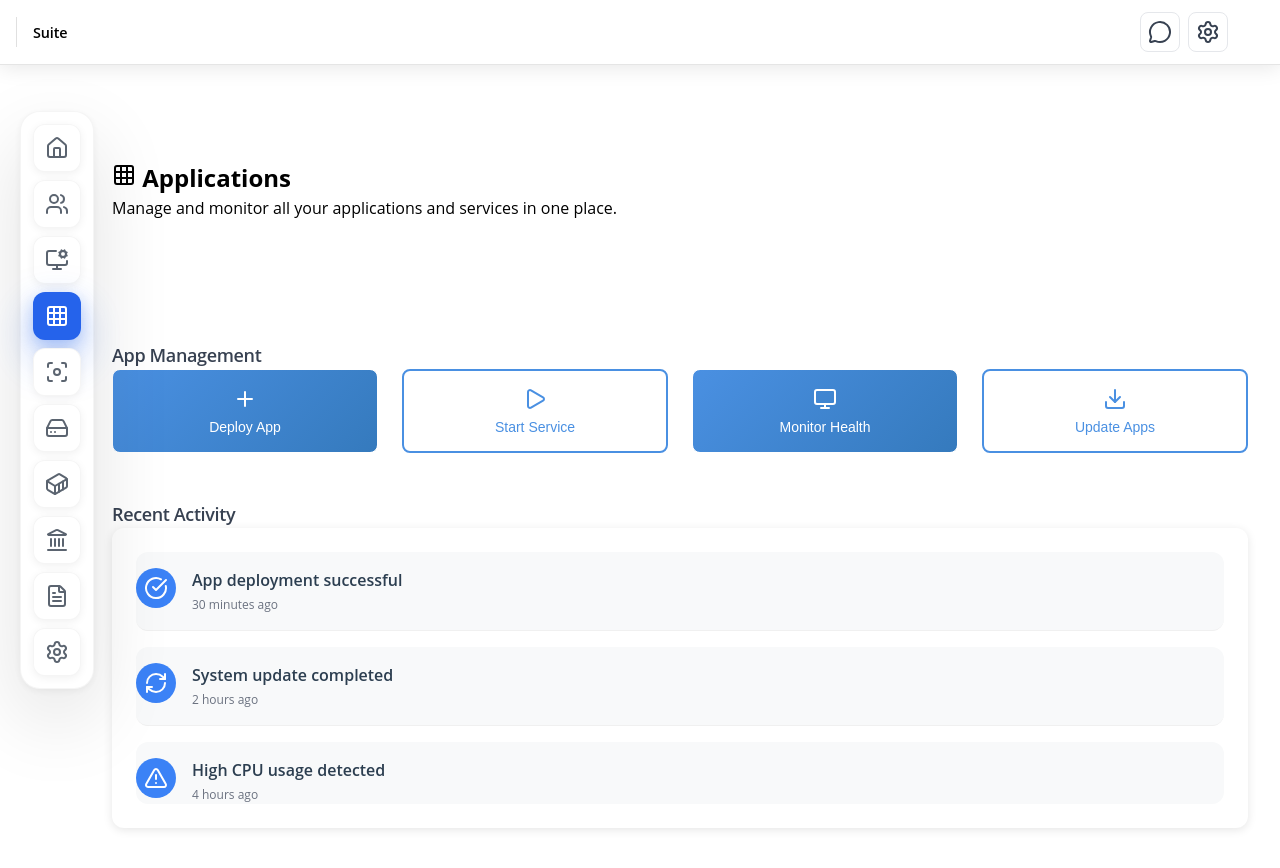
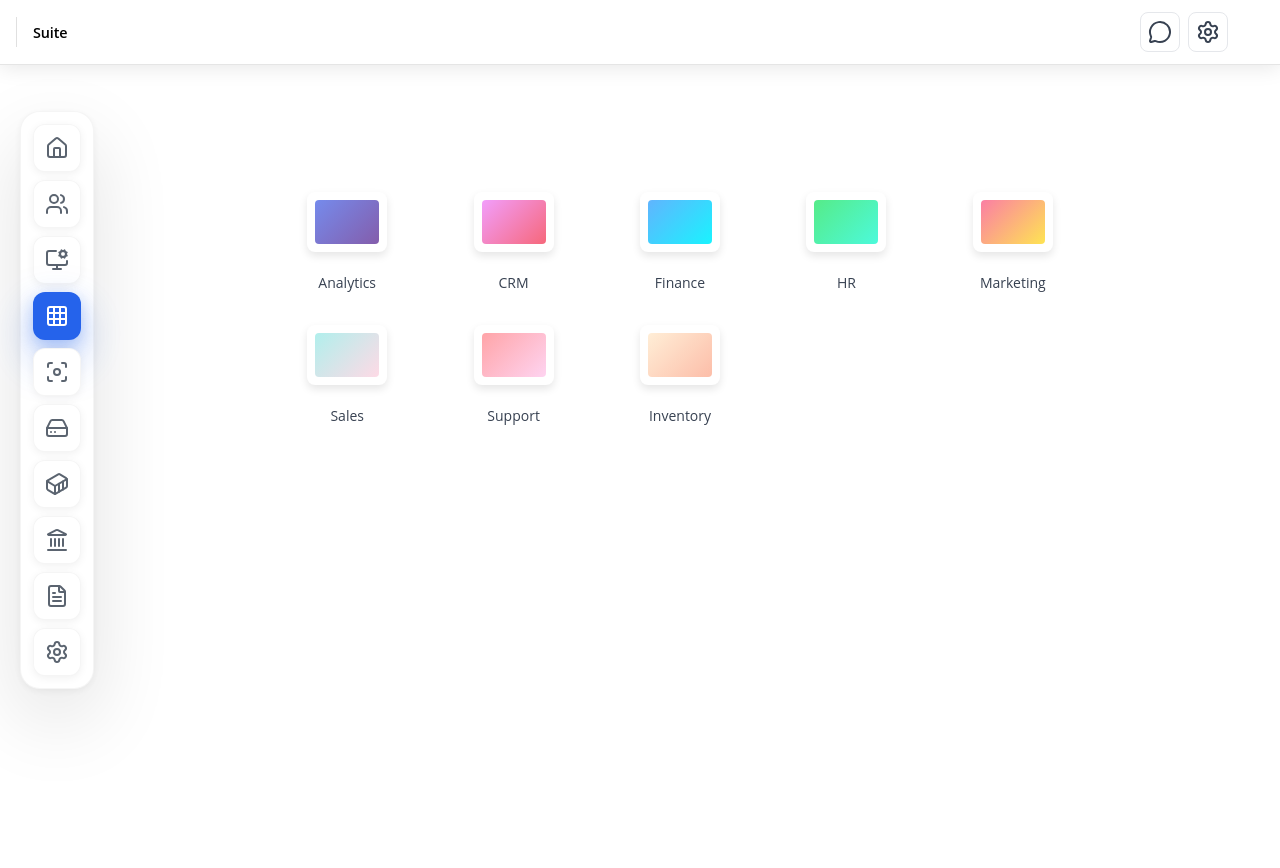
Before and after one commit to infinify-co/INF-suite, a website: page apps.html in a window 1280 px wide. Drawn offline with nearby package versions, Linux system fonts and the light colour scheme.

Commit message:
UI: clean app icons - remove decorative elements (rings, straps, flap, handle) for minimalist design with gradient thumbnails only

```diff
--- a/apps.html
+++ b/apps.html
@@ -86,99 +86,62 @@
     <!-- Main Content -->
     <main class="dashboard-main">
         <div class="dashboard-container">
-            <!-- Page Header -->
-            <section class="page-header">
-                <h1 class="page-title">
-                    <i data-lucide="grid-3x3" class="page-icon"></i>
-                    Applications
-                </h1>
-                <p class="page-description">Manage and monitor all your applications and services in one place.</p>
-            </section>
+            <!-- App Icons Grid -->
+            <section class="apps-grid">
+                <div class="app-icon">
+                    <div class="app-icon-body">
+                        <div class="app-icon-thumbnail analytics-gradient"></div>
+                    </div>
+                    <span class="app-name">Analytics</span>
+                </div>
 
-            <!-- App Stats -->
-            <section class="quick-stats">
-                <div class="stats-grid">
-                    <div class="stat-card">
-                        <div class="stat-content">
-                            <div class="stat-number">47</div>
-                            <div class="stat-label">Total Apps</div>
-                        </div>
+                <div class="app-icon">
+                    <div class="app-icon-body">
+                        <div class="app-icon-thumbnail crm-gradient"></div>
                     </div>
-                    <div class="stat-card">
-                        <div class="stat-content">
-                            <div class="stat-number">42</div>
-                            <div class="stat-label">Running</div>
-                        </div>
+                    <span class="app-name">CRM</span>
+                </div>
+
+                <div class="app-icon">
+                    <div class="app-icon-body">
+                        <div class="app-icon-thumbnail finance-gradient"></div>
                     </div>
-                    <div class="stat-card">
-                        <div class="stat-content">
-                            <div class="stat-number">3</div>
-                            <div class="stat-label">Maintenance</div>
-                        </div>
+                    <span class="app-name">Finance</span>
+                </div>
+
+                <div class="app-icon">
+                    <div class="app-icon-body">
+                        <div class="app-icon-thumbnail hr-gradient"></div>
                     </div>
-                    <div class="stat-card">
-                        <div class="stat-content">
-                            <div class="stat-number">99.9%</div>
-                            <div class="stat-label">Uptime</div>
-                        </div>
+                    <span class="app-name">HR</span>
+                </div>
+
+                <div class="app-icon">
+                    <div class="app-icon-body">
+                        <div class="app-icon-thumbnail marketing-gradient"></div>
                     </div>
+                    <span class="app-name">Marketing</span>
                 </div>
-            </section>
 
-            <!-- App Management Actions -->
-            <section class="quick-actions">
-                <h2 class="section-title">App Management</h2>
-                <div class="actions-grid">
-                    <button class="action-btn">
-                        <i data-lucide="plus"></i>
-                        Deploy App
-                    </button>
-                    <button class="action-btn">
-                        <i data-lucide="play"></i>
-                        Start Service
-                    </button>
-                    <button class="action-btn">
-                        <i data-lucide="monitor"></i>
-                        Monitor Health
-                    </button>
-                    <button class="action-btn">
-                        <i data-lucide="download"></i>
-                        Update Apps
-                    </button>
+                <div class="app-icon">
+                    <div class="app-icon-body">
+                        <div class="app-icon-thumbnail sales-gradient"></div>
+                    </div>
+                    <span class="app-name">Sales</span>
                 </div>
-            </section>
 
-            <!-- Recent App Activity -->
-            <section class="recent-activity">
-                <h2 class="section-title">Recent Activity</h2>
-                <div class="activity-list">
-                    <div class="activity-item">
-                        <div class="activity-icon">
-                            <i data-lucide="check-circle" class="success"></i>
-                        </div>
-                        <div class="activity-content">
-                            <div class="activity-title">App deployment successful</div>
-                            <div class="activity-time">30 minutes ago</div>
-                        </div>
+                <div class="app-icon">
+                    <div class="app-icon-body">
+                        <div class="app-icon-thumbnail support-gradient"></div>
                     </div>
-                    <div class="activity-item">
-                        <div class="activity-icon">
-                            <i data-lucide="refresh-cw" class="info"></i>
-                        </div>
-                        <div class="activity-content">
-                            <div class="activity-title">System update completed</div>
-                            <div class="activity-time">2 hours ago</div>
-                        </div>
+                    <span class="app-name">Support</span>
+                </div>
+
+                <div class="app-icon">
+                    <div class="app-icon-body">
+                        <div class="app-icon-thumbnail inventory-gradient"></div>
                     </div>
-                    <div class="activity-item">
-                        <div class="activity-icon">
-                            <i data-lucide="alert-triangle" class="warning"></i>
-                        </div>
-                        <div class="activity-content">
-                            <div class="activity-title">High CPU usage detected</div>
-                            <div class="activity-time">4 hours ago</div>
-                        </div>
-                    </div>
+                    <span class="app-name">Inventory</span>
                 </div>
             </section>
         </div>
--- a/styles.css
+++ b/styles.css
@@ -3254,3 +3254,195 @@ body {
         font-size: 0.8rem;
     }
 }
+
+/* App Icons Styles - Handbag-inspired design */
+.apps-grid {
+    display: grid;
+    grid-template-columns: repeat(auto-fit, minmax(120px, 1fr));
+    gap: 2rem;
+    padding: 2rem 0;
+    max-width: 800px;
+    margin: 0 auto;
+    background: #ffffff !important;
+    background-image: none !important;
+}
+
+.app-icon {
+    display: flex;
+    flex-direction: column;
+    align-items: center;
+    gap: 0.75rem;
+    cursor: pointer;
+    transition: transform 0.2s ease;
+}
+
+.app-icon:hover {
+    transform: translateY(-2px);
+}
+
+.app-icon-body {
+    position: relative;
+    width: 80px;
+    height: 60px;
+    background: #ffffff;
+    border-radius: 8px;
+    box-shadow: 0 4px 8px rgba(0,0,0,0.1);
+}
+
+.app-icon-flap {
+    position: absolute;
+    top: 8px;
+    left: 8px;
+    right: 8px;
+    height: 20px;
+    background: #ffffff;
+    border-radius: 4px 4px 0 0;
+}
+
+.app-icon-strap {
+    position: absolute;
+    width: 2px;
+    height: 12px;
+    background: #d4af37; /* Gold color */
+    border-radius: 1px;
+    box-shadow: 0 0 2px rgba(212, 175, 55, 0.3);
+}
+
+.app-icon-strap:first-of-type {
+    left: 12px;
+    top: 2px;
+}
+
+.app-icon-strap:last-of-type {
+    right: 12px;
+    top: 2px;
+}
+
+.app-icon-handle {
+    position: absolute;
+    top: -4px;
+    left: 50%;
+    transform: translateX(-50%);
+    width: 20px;
+    height: 6px;
+    background: #ffffff;
+    border-radius: 3px;
+}
+
+.app-icon-ring {
+    position: absolute;
+    width: 8px;
+    height: 8px;
+    border: 2px solid #d4af37; /* Gold color */
+    border-radius: 50%;
+    background: transparent;
+    box-shadow: 0 0 3px rgba(212, 175, 55, 0.4);
+}
+
+.app-icon-ring:first-of-type {
+    top: -2px;
+    left: 8px;
+}
+
+.app-icon-ring:last-of-type {
+    top: -2px;
+    right: 8px;
+}
+
+.app-name {
+    font-size: 0.875rem;
+    font-weight: 500;
+    color: #374151;
+    text-align: center;
+    margin-top: 0.5rem;
+}
+
+/* App Icon Thumbnails */
+.app-icon-thumbnail {
+    position: absolute;
+    top: 8px;
+    left: 8px;
+    right: 8px;
+    bottom: 8px;
+    border-radius: 4px;
+    opacity: 0.9;
+    z-index: 1;
+}
+
+/* Gradient Thumbnails for each app */
+.analytics-gradient {
+    background: linear-gradient(135deg, #667eea 0%, #764ba2 100%);
+}
+
+.crm-gradient {
+    background: linear-gradient(135deg, #f093fb 0%, #f5576c 100%);
+}
+
+.finance-gradient {
+    background: linear-gradient(135deg, #4facfe 0%, #00f2fe 100%);
+}
+
+.hr-gradient {
+    background: linear-gradient(135deg, #43e97b 0%, #38f9d7 100%);
+}
+
+.marketing-gradient {
+    background: linear-gradient(135deg, #fa709a 0%, #fee140 100%);
+}
+
+.sales-gradient {
+    background: linear-gradient(135deg, #a8edea 0%, #fed6e3 100%);
+}
+
+.support-gradient {
+    background: linear-gradient(135deg, #ff9a9e 0%, #fecfef 100%);
+}
+
+.inventory-gradient {
+    background: linear-gradient(135deg, #ffecd2 0%, #fcb69f 100%);
+}
+
+/* Responsive adjustments for app icons */
+@media (max-width: 768px) {
+    .apps-grid {
+        grid-template-columns: repeat(auto-fit, minmax(100px, 1fr));
+        gap: 1.5rem;
+        padding: 1.5rem 0;
+    }
+
+    .app-icon-body {
+        width: 70px;
+        height: 52px;
+    }
+
+    .app-name {
+        font-size: 0.8rem;
+    }
+}
+
+@media (max-width: 480px) {
+    .apps-grid {
+        grid-template-columns: repeat(auto-fit, minmax(80px, 1fr));
+        gap: 1rem;
+        padding: 1rem 0;
+    }
+
+    .app-icon-body {
+        width: 60px;
+        height: 45px;
+    }
+
+    .app-icon-handle {
+        width: 16px;
+        height: 5px;
+    }
+
+    .app-icon-ring {
+        width: 6px;
+        height: 6px;
+    }
+
+    .app-name {
+        font-size: 0.75rem;
+    }
+}
```
